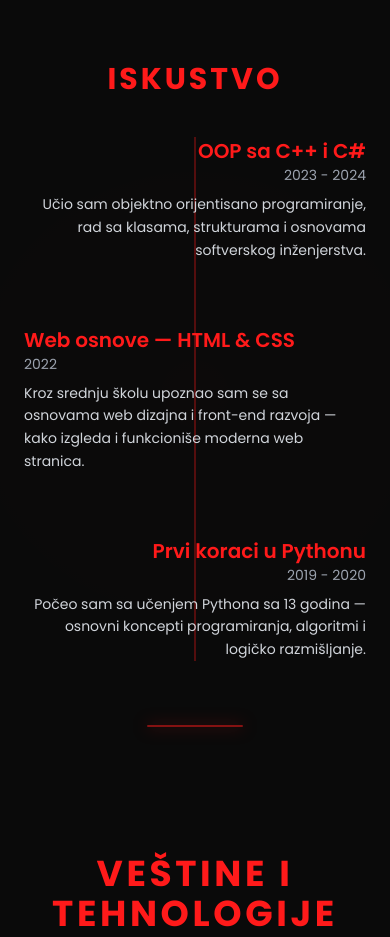
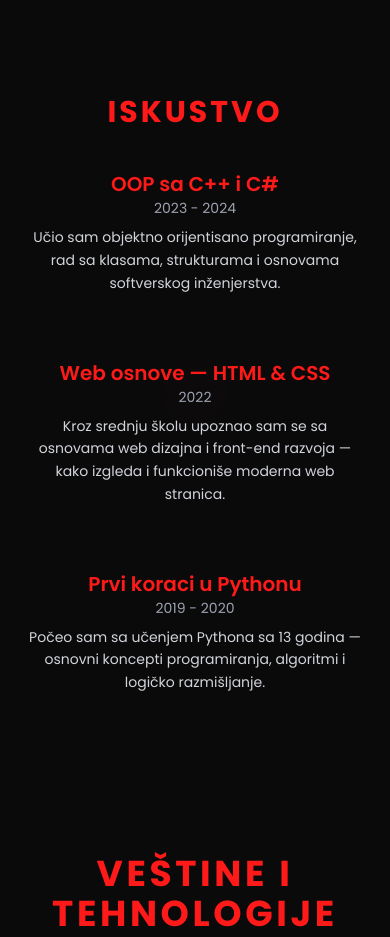
Before and after one commit to Gingo344/Portfolio, a website: page index.html in a window 390 px wide. Shown: the part 2560-3497 px from the top of the page. Drawn offline with nearby package versions, Linux system fonts and the light colour scheme.

```diff
--- a/index.html
+++ b/index.html
@@ -257,32 +257,35 @@
   <div class="absolute inset-0 -z-10 bg-[radial-gradient(circle_at_center,rgba(255,26,26,0.07)_0%,transparent_70%)]"></div>
   <h2 class="text-3xl sm:text-4xl md:text-5xl font-bold text-redneon mb-10 sm:mb-12 tracking-widest uppercase animate-fade text-center">Iskustvo</h2>
   <div class="relative max-w-3xl w-full">
-    <div class="absolute left-1/2 transform -translate-x-1/2 h-full w-[2px] bg-redneon/30"></div>
+    <!-- Vertikalna linija, skrivena na malim ekranima -->
+    <div class="absolute left-1/2 transform -translate-x-1/2 h-full w-[2px] bg-redneon/30 hidden md:block"></div>
     <div class="relative flex flex-col md:flex-row items-center mb-16">
-      <div class="w-full md:w-1/2 md:pr-10 text-right">
+      <div class="w-full md:w-1/2 md:pr-10 text-center md:text-right">
         <h3 class="text-xl font-semibold text-redneon">OOP sa C++ i C#</h3>
         <p class="text-gray-400 text-sm">2023 - 2024</p>
         <p class="text-gray-300 mt-2 text-sm leading-relaxed">
           Učio sam objektno orijentisano programiranje, rad sa klasama, strukturama i osnovama softverskog inženjerstva.
         </p>
       </div>
+      <!-- Krug, skriven na malim ekranima -->
       <div class="hidden md:block w-6 h-6 bg-redneon rounded-full shadow-[0_0_15px_rgba(255,26,26,0.6)]"></div>
       <div class="w-full md:w-1/2 md:pl-10"></div>
     </div>
     <div class="relative flex flex-col md:flex-row items-center mb-16">
-      <div class="w-full md:w-1/2 md:pr-10"></div>
+      <div class="w-full md:w-1/2 md:pr-10 text-center md:text-left"></div>
       <div class="hidden md:block w-6 h-6 bg-redneon rounded-full shadow-[0_0_15px_rgba(255,26,26,0.6)]"></div>
-      <div class="w-full md:w-1/2 md:pl-10 text-left">
+      <div class="w-full md:w-1/2 md:pl-10 text-center md:text-left">
         <h3 class="text-xl font-semibold text-redneon">Web osnove — HTML & CSS</h3>
         <p class="text-gray-400 text-sm">2022</p>
         <p class="text-gray-300 mt-2 text-sm leading-relaxed">
           Kroz srednju školu upoznao sam se sa osnovama web dizajna i front-end razvoja — kako izgleda i funkcioniše moderna web stranica.
         </p>
       </div>
+    </div>
 
-    </div>
+    <!-- Treći blok iskustva -->
     <div class="relative flex flex-col md:flex-row items-center">
-      <div class="w-full md:w-1/2 md:pr-10 text-right">
+      <div class="w-full md:w-1/2 md:pr-10 text-center md:text-right">
         <h3 class="text-xl font-semibold text-redneon">Prvi koraci u Pythonu</h3>
         <p class="text-gray-400 text-sm">2019 - 2020</p>
         <p class="text-gray-300 mt-2 text-sm leading-relaxed">
@@ -292,9 +295,11 @@
       <div class="hidden md:block w-6 h-6 bg-redneon rounded-full shadow-[0_0_15px_rgba(255,26,26,0.6)]"></div>
       <div class="w-full md:w-1/2 md:pl-10"></div>
     </div>
+
   </div>
-  <div class="w-24 h-[2px] bg-redneon/50 mt-16 rounded-full shadow-[0_0_15px_rgba(255,26,26,0.5)]"></div>
+  <div class="w-24 h-[2px] bg-redneon/50 mt-16 rounded-full shadow-[0_0_15px_rgba(255,26,26,0.5)] hidden md:block"></div>
 </section>
+
 
 <section id="vit" class="min-h-screen flex flex-col items-center justify-center px-6 md:px-10  bg-dark/95 relative overflow-hidden">
   <div class="absolute inset-0 -z-10 bg-[radial-gradient(circle_at_center,rgba(255,26,26,0.07)_0%,transparent_70%)]"></div>
```
